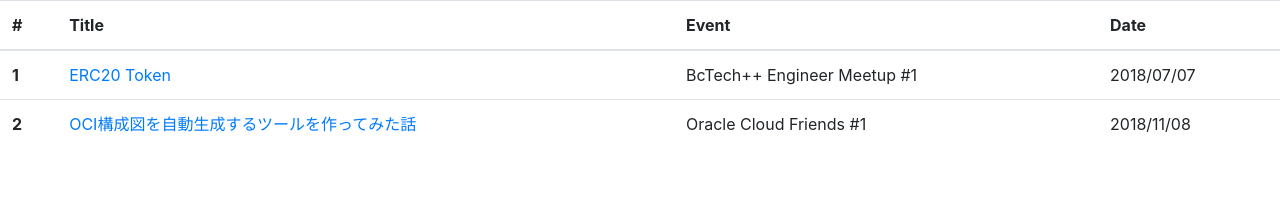
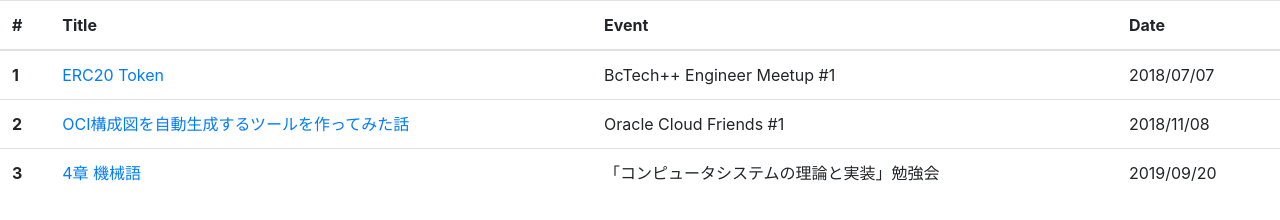
Before and after one commit to lulichn/slides.lulichn.net, a website: page index.html in a window 1280 px wide. Drawn offline with nearby package versions, Linux system fonts and the light colour scheme.

Commit message:
Add slide

```diff
--- a/index.html
+++ b/index.html
@@ -33,6 +33,12 @@
 				<td>Oracle Cloud Friends #1</td>
 				<td>2018/11/08</td>
 			</tr>
+			<tr>
+				<th scope="row">3</th>
+				<td><a href="./slides/nand2tetris/04.pdf" target="_blank">4章 機械語</a></td>
+				<td>「コンピュータシステムの理論と実装」勉強会</td>
+				<td>2019/09/20</td>
+			</tr>
 		</tbody>
 	</table>
 
```
Also changed, not shown: 2 other files.
